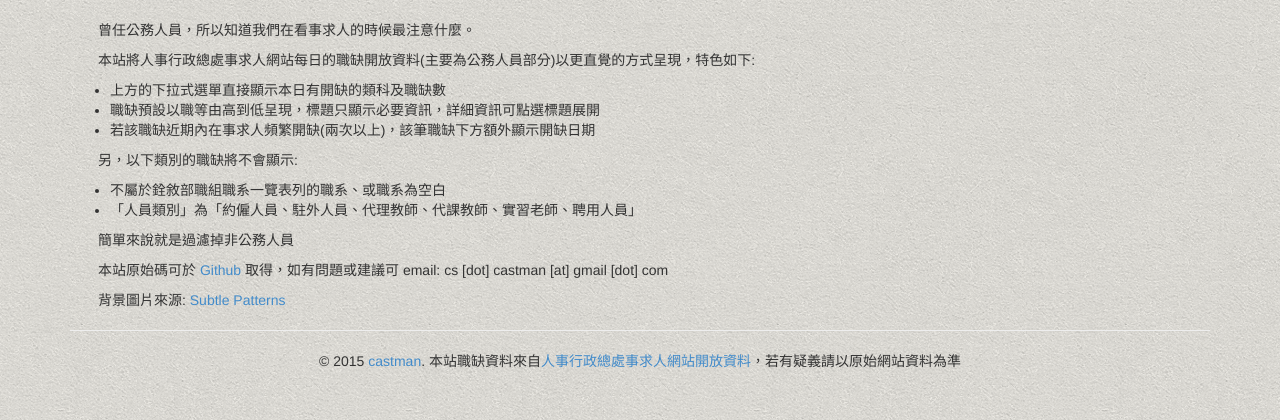
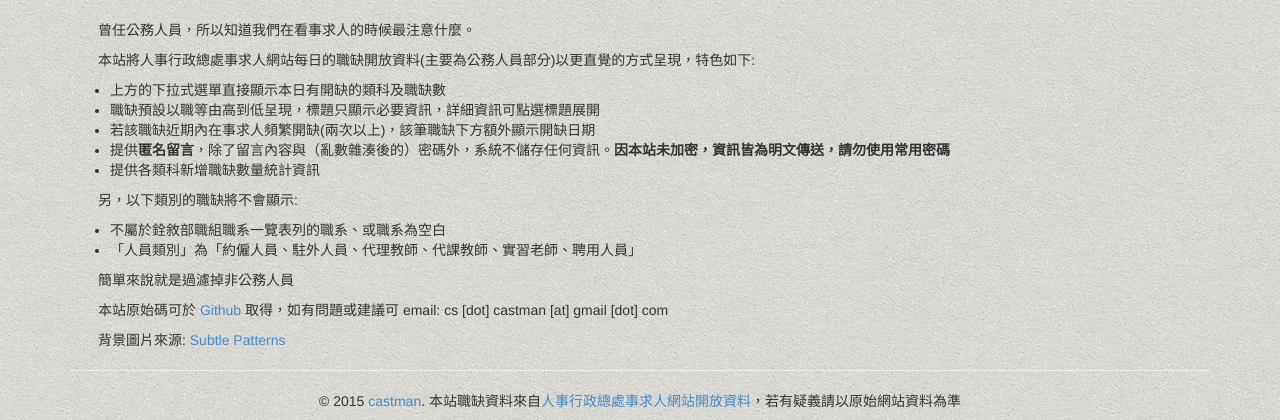
Before and after one commit to jwlin/opencpa, a Django app: page /job/about in a window 1280 px wide. Shown: the part 72-492 px from the top of the page. Run offline with Django 3.2, Linux system fonts and the light colour scheme; some libraries are stand-ins or nearby versions.

Commit message:
db update, about.html

```diff
--- a/opencpa/job/templates/job/about.html
+++ b/opencpa/job/templates/job/about.html
@@ -14,6 +14,8 @@
 	<li>上方的下拉式選單直接顯示本日有開缺的類科及職缺數</li>
 	<li>職缺預設以職等由高到低呈現，標題只顯示必要資訊，詳細資訊可點選標題展開</li>
 	<li>若該職缺近期內在事求人頻繁開缺(兩次以上)，該筆職缺下方額外顯示開缺日期</li>
+	<li>提供<strong>匿名留言</strong>，除了留言內容與（亂數雜湊後的）密碼外，系統不儲存任何資訊。<strong>因本站未加密，資訊皆為明文傳送，請勿使用常用密碼</strong></li>
+	<li>提供各類科新增職缺數量統計資訊</li>
 </ul>
 <p>另，以下類別的職缺將不會顯示:
 <ul style="text-indent: 0em">
```
